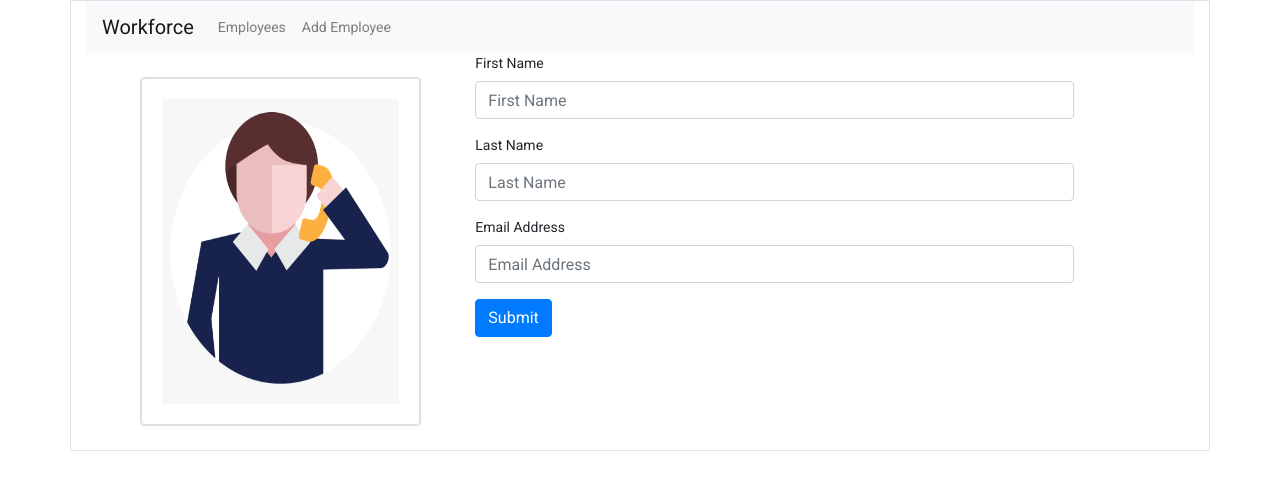
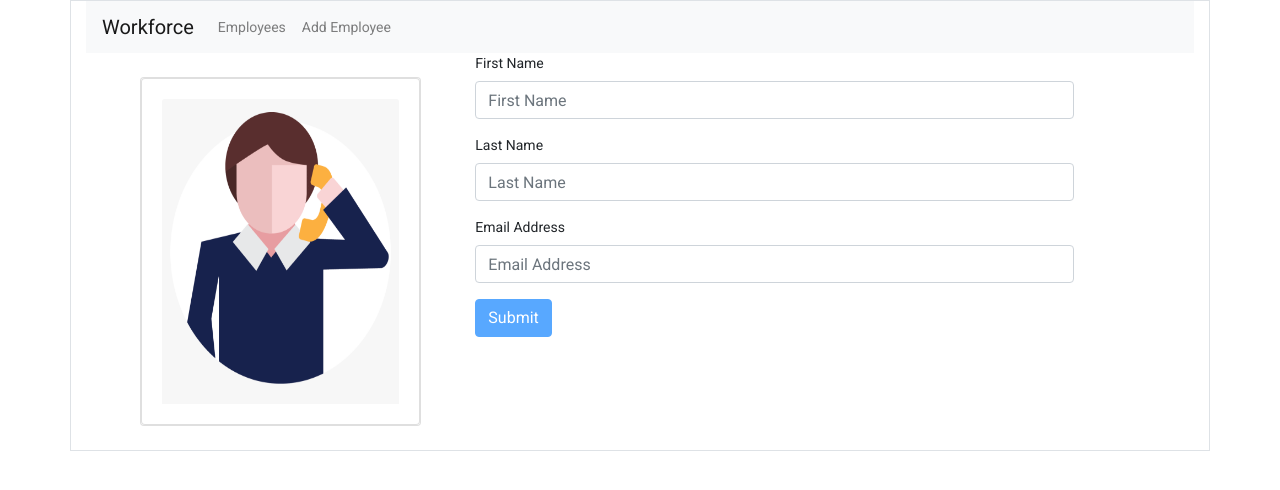
Before and after one commit to harig531/WorkForces, an Angular app: page /employeeform in a window 1280 px wide. Shown: the top 490 px of the page. Built offline with nearby package versions, Linux system fonts and the light colour scheme; what ngx-pagination would draw is missing.

Commit message:
submit validations

```diff
--- a/src/app/modules/employee/components/employee-form/employee-form.component.html
+++ b/src/app/modules/employee/components/employee-form/employee-form.component.html
@@ -31,7 +31,7 @@
     </div>
        <div class="form-group row">
         <div class="col-sm-10">
-            <button class="btn btn-primary" type="submit" >Submit</button>
+            <button class="btn btn-primary"  type="submit" [disabled]="form.invalid">Submit</button>
       </div>
     </div>
 	</div>
```
Also changed, not shown: 3 other files (tests, documents, lock files or other folders).
